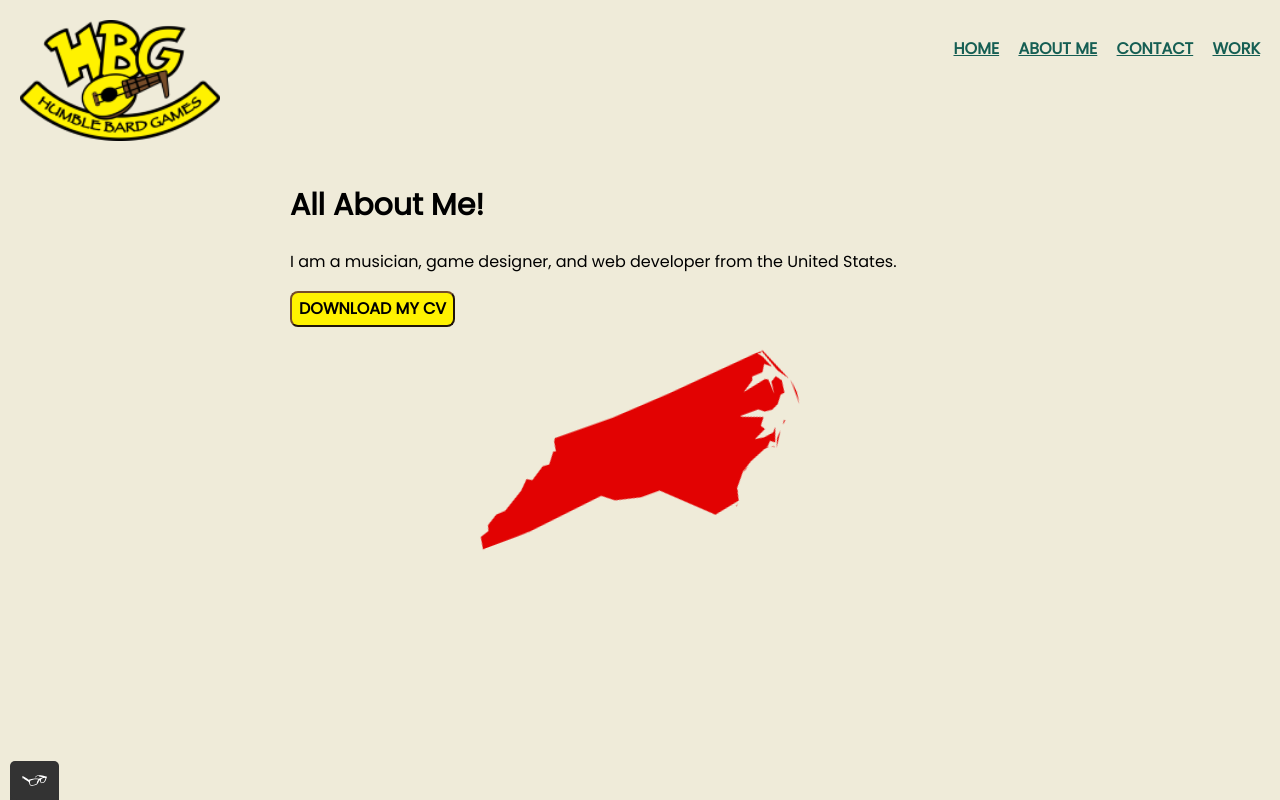
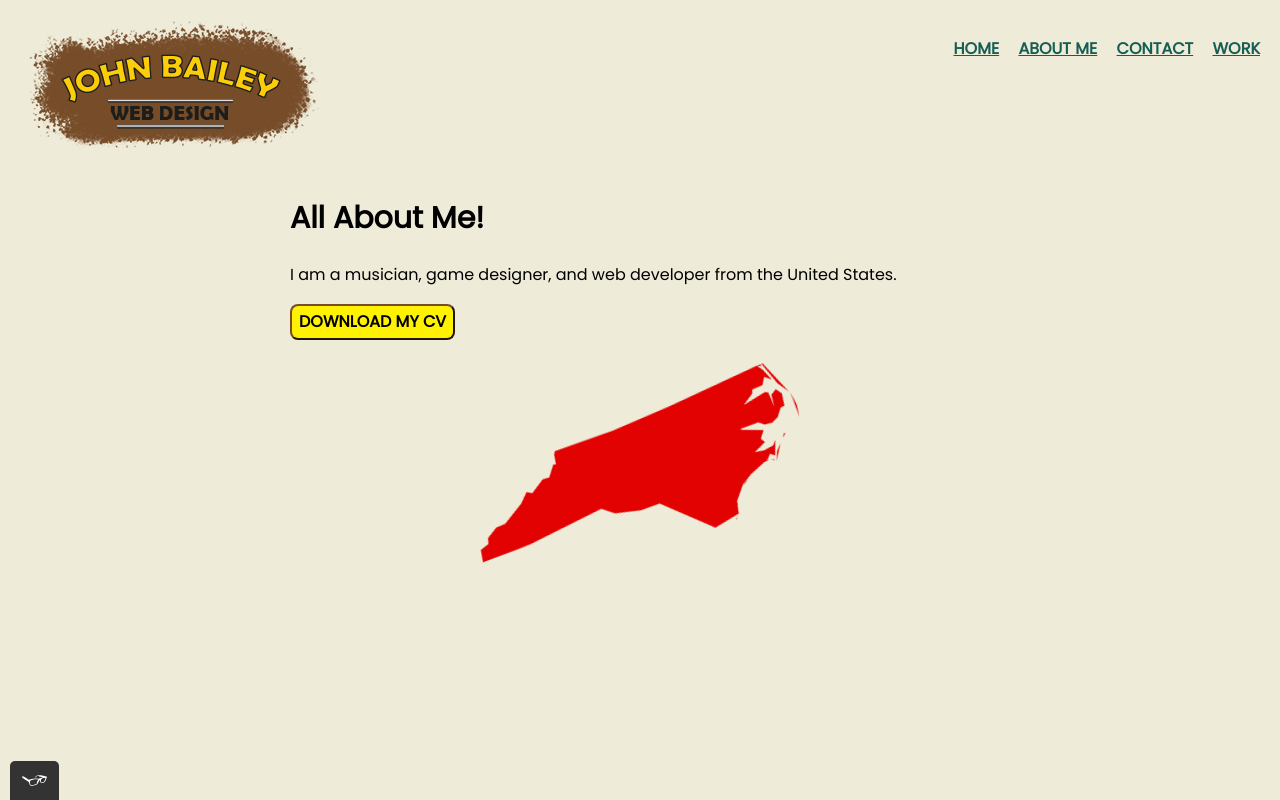
Before and after one commit to jbaileymusic/portfolio-website, a plain HTML site: page a1-website/about.html in a window 1280 px wide. Drawn offline with nearby package versions, Linux system fonts and the light colour scheme.

Commit message:
Somehow unsaved index and about

```diff
--- a/a1-website/about.html
+++ b/a1-website/about.html
@@ -17,7 +17,7 @@
     <body>
         <header class="page-header">
             <!--THE LOGO-->
-            <img src="img/hbglogo.png" class="page-header_item" alt="logo" >
+            <img src="img/jbwd-logo.png" class="page-header_item" alt="logo" >
            <nav class="main-navigation page-header_item">
                <!--Navigation Menu-->
                <ul role="menubar" class="navigation-list">
--- a/a1-website/css/style.production.css
+++ b/a1-website/css/style.production.css
@@ -180,8 +180,8 @@ button:focus {
 
 .page-header_item {
     -webkit-box-flex: 0;
-        -ms-flex: 0 1 200px;
-            flex: 0 1 200px;
+        -ms-flex: 0 1 100px;
+            flex: 0 1 100px;
 }
 
 .page-header_item:last-child {
```
Also changed, not shown: a1-website/index.html (+1 -1 lines).
